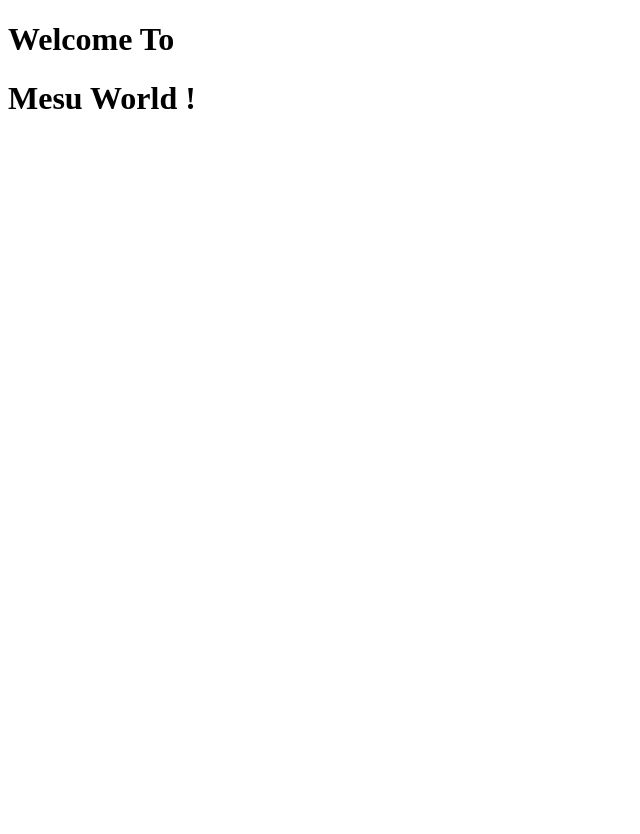
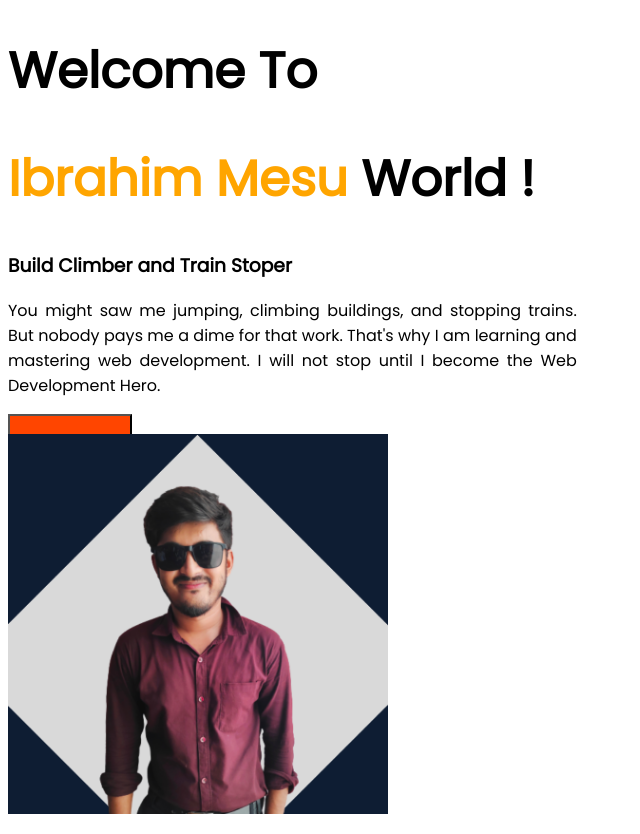
Before and after one commit to mesu-ai/developer-portfolio, a plain HTML site: page index.html in a window 1280 px wide. Shown: the whole page, without its empty margins (0-640 px from the left). Before the commit the page ends 800 px from the top, so only its background shows below. Drawn offline with Linux system fonts and the light colour scheme.

Commit message:
section added

```diff
--- a/index.html
+++ b/index.html
@@ -5,14 +5,37 @@
     <meta http-equiv="X-UA-Compatible" content="IE=edge">
     <meta name="viewport" content="width=device-width, initial-scale=1.0">
     <title>Mesu Portfolio</title>
+    <link rel="preconnect" href="https://fonts.googleapis.com">
+    <link rel="preconnect" href="https://fonts.gstatic.com" crossorigin>
+    <link href="https://fonts.googleapis.com/css2?family=Poppins&display=swap" rel="stylesheet">
     <link rel="stylesheet" href="style.css">
 
 
 </head>
 <body>
 
-    <h1>Welcome To</h1>
-    <h1>Mesu World !</h1>
+
+    <div class="sec">
+
+        <div class="sec1">
+            <h1>Welcome To</h1>
+    <h1><span id="span1">Ibrahim Mesu</span> World !</h1>
+
+    <h3>Build Climber and Train Stoper</h3>
+
+    <p id="p1">You might saw me jumping, climbing buildings, and stopping trains. But nobody pays me a dime for that work. That's why I am learning and mastering web development. I will not stop until I become the Web Development Hero.</p>
+
+   <button id="button1">Hire Me</button>
+        </div>
+
+        <div class="sec2">
+            <img src="images/potfolio.png" alt="Developer Picture" height="380px">
+        </div>
+
+    </div>
+
+
+
 
 
 </body>
--- a/style.css
+++ b/style.css
@@ -0,0 +1,36 @@
+body{
+    font-family: 'Poppins', sans-serif;
+}
+
+h1{
+    font-size: 50px;
+}
+#span1{
+    color:orange;
+}
+#button1{
+    background-color: orangered;
+    color: white;
+    padding: 15px 25px;
+    font-size: 20px;
+}
+.sec{
+    height: 400px;
+    width: 100%;
+
+
+}
+.sec1{
+    height: 400px;
+    width: 45%;
+
+}
+#p1{
+    text-align: justify;
+}
+
+.sec2{
+    height: 400px;
+    width: 45%;
+
+}
```
